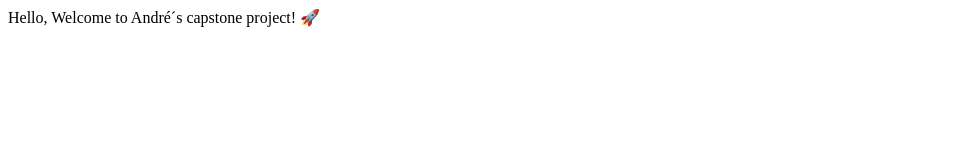
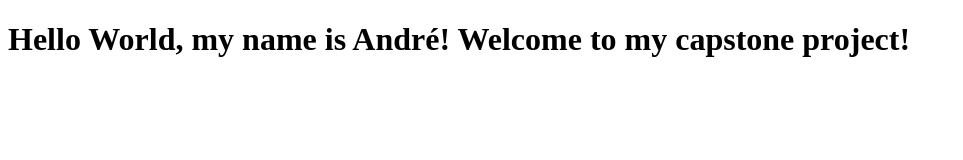
Before and after one commit to Schulken/capstone, a plain HTML site: page index.html in a window 1280 px wide. Shown: the whole page, without its empty margins (0-963 px from the left). Drawn offline with Linux system fonts and the light colour scheme.

Commit message:
Update index.html

```diff
--- a/index.html
+++ b/index.html
@@ -8,7 +8,10 @@
 </head>
 
 <body>
-    Hello, Welcome to André´s capstone project! 🚀
+
+     <h1>
+         Hello World, my name is André! Welcome to my capstone project!
+     </h1>
+
 </body>
-
 </html>
```
